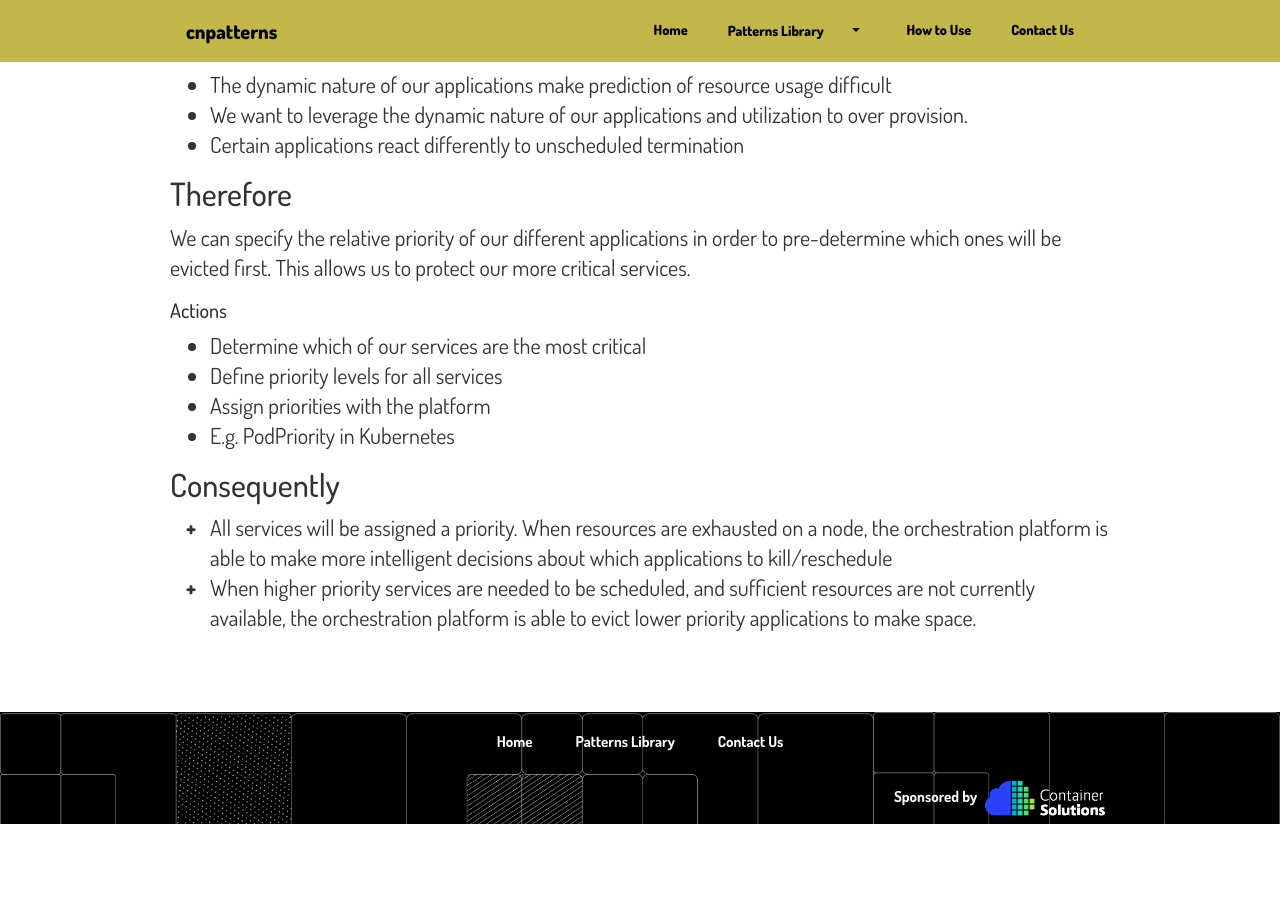
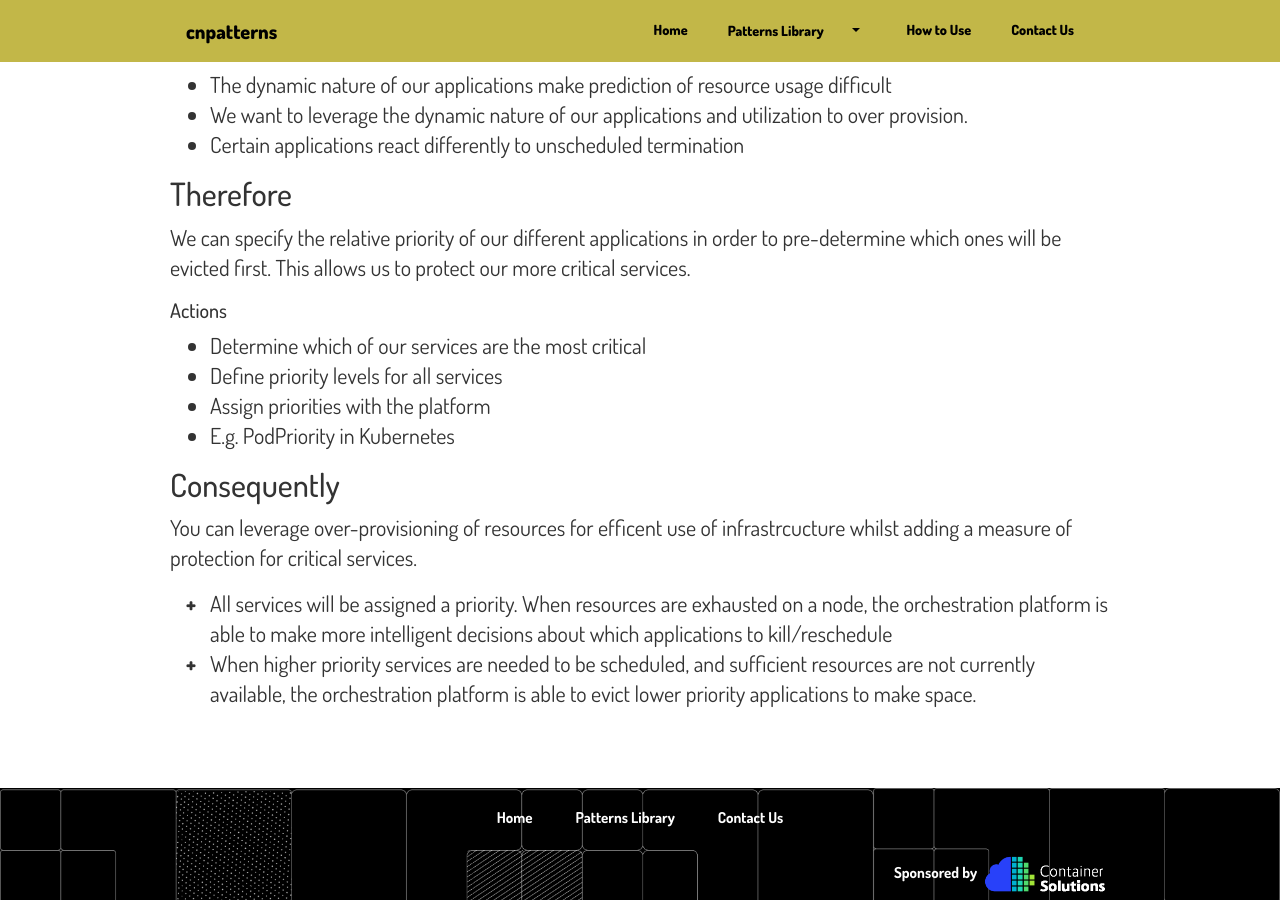
Before and after one commit to ContainerSolutions/cloud-native-patterns, a Jekyll site: the page built from _technical/service-priority.md, in a window 1280 px wide and 900 px high, scrolled down 733 px. Built offline with Jekyll 4.4.1, drawn with Linux system fonts in a browser that asks for light colours; before the commit the page ends 1557 px from its top, so only the background shows below that.

Commit message:
add summary to 'Service Priority'

```diff
--- a/_technical/service-priority.md
+++ b/_technical/service-priority.md
@@ -26,6 +26,8 @@ We can specify the relative priority of our different applications in order to p
 
 ## Consequently
 
+You can leverage over-provisioning of resources for efficent use of infrastrcucture whilst adding a measure of protection for critical services.
+
 {:.plusminus}
 - {:.plus} All services will be assigned a priority.
 When resources are exhausted on a node, the orchestration platform is able to make more intelligent decisions about which applications to kill/reschedule
```
